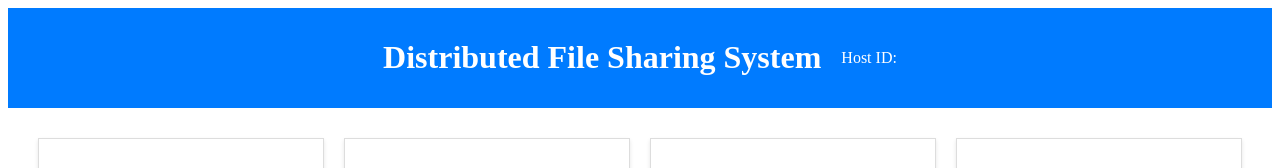
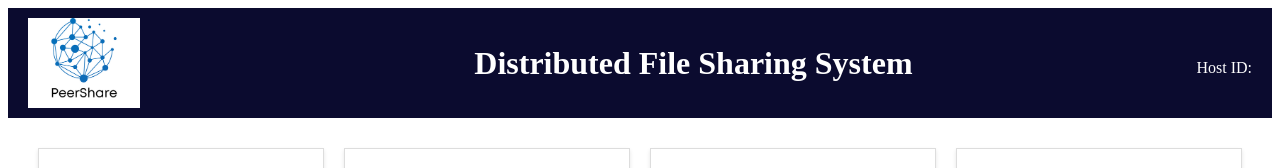
Before and after one commit to EyaGhrd/DistributedFileSharingSystem-UI, an Angular app: page / in a window 1280 px wide. Shown: the top 168 px of the page. Built offline with nearby package versions, Linux system fonts and the light colour scheme; no server answers.

Commit message:
[ADDED] Logo

```diff
--- a/src/app/app.component.css
+++ b/src/app/app.component.css
@@ -1,17 +1,28 @@
 .toolbar {
-  background-color: #007BFF;
+  background-color: #0b0b2f;
   color: white;
   padding: 10px 20px;
   text-align: center;
   display: flex;
-  justify-content: center; /* Center items horizontally */
-  align-items: center; /* Center items vertically */
+  justify-content: space-between;
+  align-items: center;
+}
+
+.logo-container {
+  display: flex;
+  align-items: center;
+}
+
+.logo {
+  height: 90px;
+  margin-right: 70px;
 }
 
 .host-id {
   font-size: 1em;
-  color: #FFF; /* Make sure the color is visible against the toolbar */
-  margin-left: 20px; /* Optional: Adds spacing between title and host ID */
+  color: #FFF;
+  margin-left: 20px;
+  margin-top: 10px
 }
 
 .container {
@@ -51,7 +62,7 @@ li:hover {
 }
 
 li.selected {
-  background-color: #007BFF;
+  background-color: #4e5fec;
   color: white;
 }
 
@@ -64,7 +75,7 @@ button {
   padding: 10px 20px;
   font-size: 16px;
   color: #fff;
-  background-color: #28a745;
+  background-color: #06104b;
   border: none;
   border-radius: 5px;
   cursor: pointer;
--- a/src/app/app.component.html
+++ b/src/app/app.component.html
@@ -1,9 +1,12 @@
 <!DOCTYPE html>
 <html lang="en">
 <div class="toolbar">
+  <div class="logo-container">
+    <img src="assets/peerShareLogo.png" alt="Logo" class="logo">
+  </div>
   <h1>Distributed File Sharing System</h1>
   <div class="host-id">
-    Host ID: {{hostID}}  <!-- Angular expression to display host ID -->
+    Host ID: {{hostID}}
   </div>
 </div>
 
```
Also changed, not shown: src/assets/peerShareLogo.png (added).
